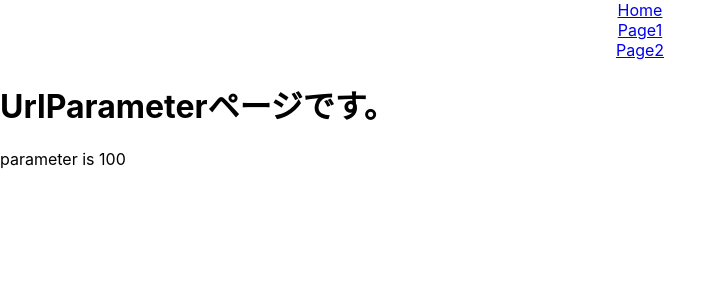
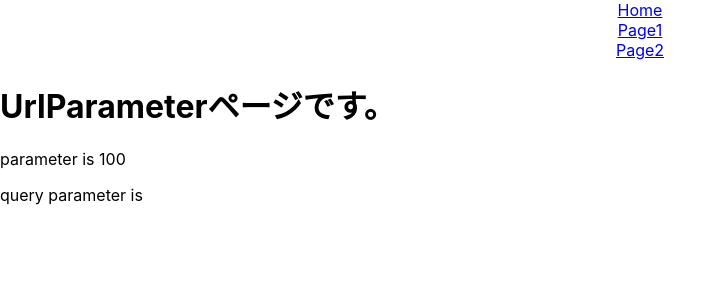
Before and after one commit to JunichiroKohari/react-play, a React (Create React App) app: page /page2/100 in a window 1280 px wide. Shown: the top 300 px of the page, without its empty margins (0-726 px from the left). Built offline with nearby package versions, Linux system fonts and the light colour scheme.

Commit message:
get query parameter

```diff
--- a/src/UrlParameter.jsx
+++ b/src/UrlParameter.jsx
@@ -1,11 +1,15 @@
-import { useParams } from "react-router-dom"
+import { useParams, useLocation } from "react-router-dom"
 
 export const UrlParameter = () => {
   const { id } = useParams()
+  const { search } = useLocation()
+  const query = new URLSearchParams(search)
+
   return (
     <div>
       <h1>UrlParameterページです。</h1>
       <p>parameter is {id}</p>
+      <p>query parameter is {query.get("name")}</p>
     </div>
   )
 }
```
